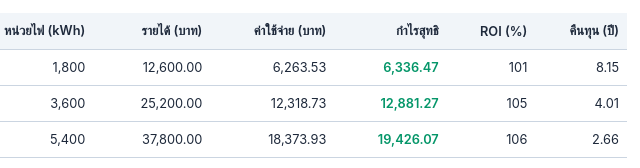
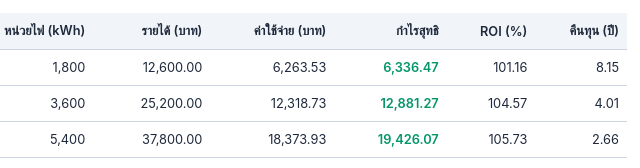
Before and after one commit to SitinantW/ev-roi-calculator, a plain HTML site: page index.html in a window 1280 px wide. Shown: the part 778-946 px from the top of the page, 393-1033 px from the left. Drawn offline with Linux system fonts and the light colour scheme.

Commit message:
Update index.html

```diff
--- a/index.html
+++ b/index.html
@@ -154,7 +154,7 @@
           <td>${fmtNum(revenue, 2)}</td>
           <td>${fmtNum(totalAllCost, 2)}</td>
           <td class="${netProfit >= 0 ? 'profit-pos' : 'profit-neg'}">${fmtNum(netProfit, 2)}</td>
-          <td>${fmtNum(roi, 0)}</td>
+          <td>${fmtNum(roi, 2)}</td>
           <td>${paybackYears !== null ? fmtNum(paybackYears, 2) : 'ไม่คืนทุน'}</td>
         `;
         tbody.appendChild(tr);
```
